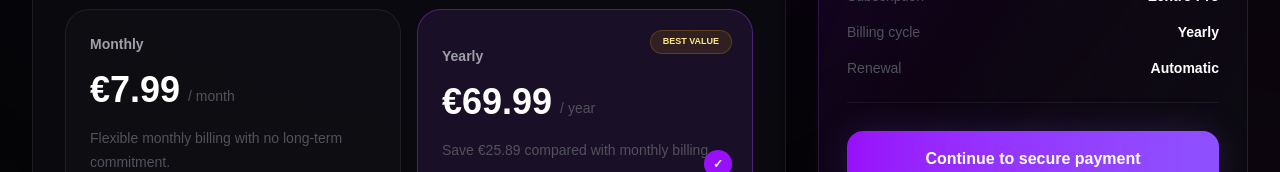
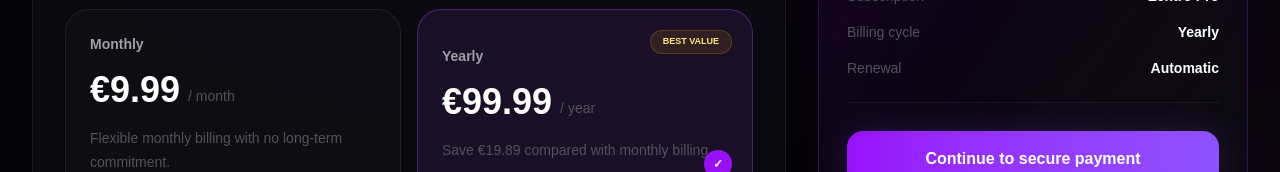
Before and after one commit to dzinanotorious/zentro-app, a Next.js app: page /checkout in a window 1280 px wide. Shown: the part 545-717 px from the top of the page. Built offline with nearby package versions, Linux system fonts and the light colour scheme; no server answers.

Commit message:
Update subscription prices

```diff
--- a/src/app/checkout/page.tsx
+++ b/src/app/checkout/page.tsx
@@ -9,12 +9,12 @@ type BillingCycle = "monthly" | "yearly";
 const planDetails = {
   monthly: {
     label: "Monthly",
-    price: 7.99,
+    price: 9.99,
     billedText: "Billed every month",
   },
   yearly: {
     label: "Yearly",
-    price: 69.99,
+    price: 99.99,
     billedText: "Billed once per year",
   },
 };
@@ -195,7 +195,7 @@ export default function CheckoutPage() {
 
                   <div className="mt-4 flex items-end gap-2">
                     <span className="text-4xl font-black">
-                      €7.99
+                      €9.99
                     </span>
 
                     <span className="pb-1 text-sm text-zinc-600">
@@ -234,7 +234,7 @@ export default function CheckoutPage() {
 
                   <div className="mt-4 flex items-end gap-2">
                     <span className="text-4xl font-black">
-                      €69.99
+                      €99.99
                     </span>
 
                     <span className="pb-1 text-sm text-zinc-600">
```
